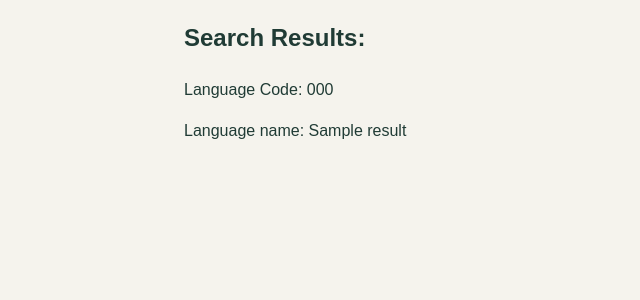
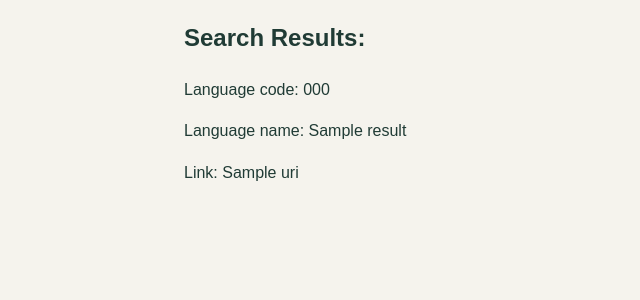
Before and after one commit to laenviit2606/Project30, a Flask app: template templates/index.html in a window 1280 px wide. Shown: the part 408-708 px from the top of the page, without its empty margins (0-640 px from the left). Run offline with Flask 3, Linux system fonts and the light colour scheme; the template is opened without the code that fills it: most values are stand-ins (such as "Sample title", 1, 10 or a date in 2020); parts of the project's set-up code (start-up, migrations or seed data) failed here and were passed over.

Commit message:
fajkjfslk

```diff
--- a/templates/index.html
+++ b/templates/index.html
@@ -26,8 +26,10 @@
         {% endif %}
         {% if result %}
             <h2>Search Results:</h2>
-            <p>Language Code: {{ result ["language_code"] }}</p>
+            <p>Language code: {{ result ["language_code"] }}</p>
             <p>Language name: {{ result ["language_name"] }}</p>
+            <p>Link: {{ result ["uri"] }}</p>
+
         {% endif %}
 </body>
 </html>
```
